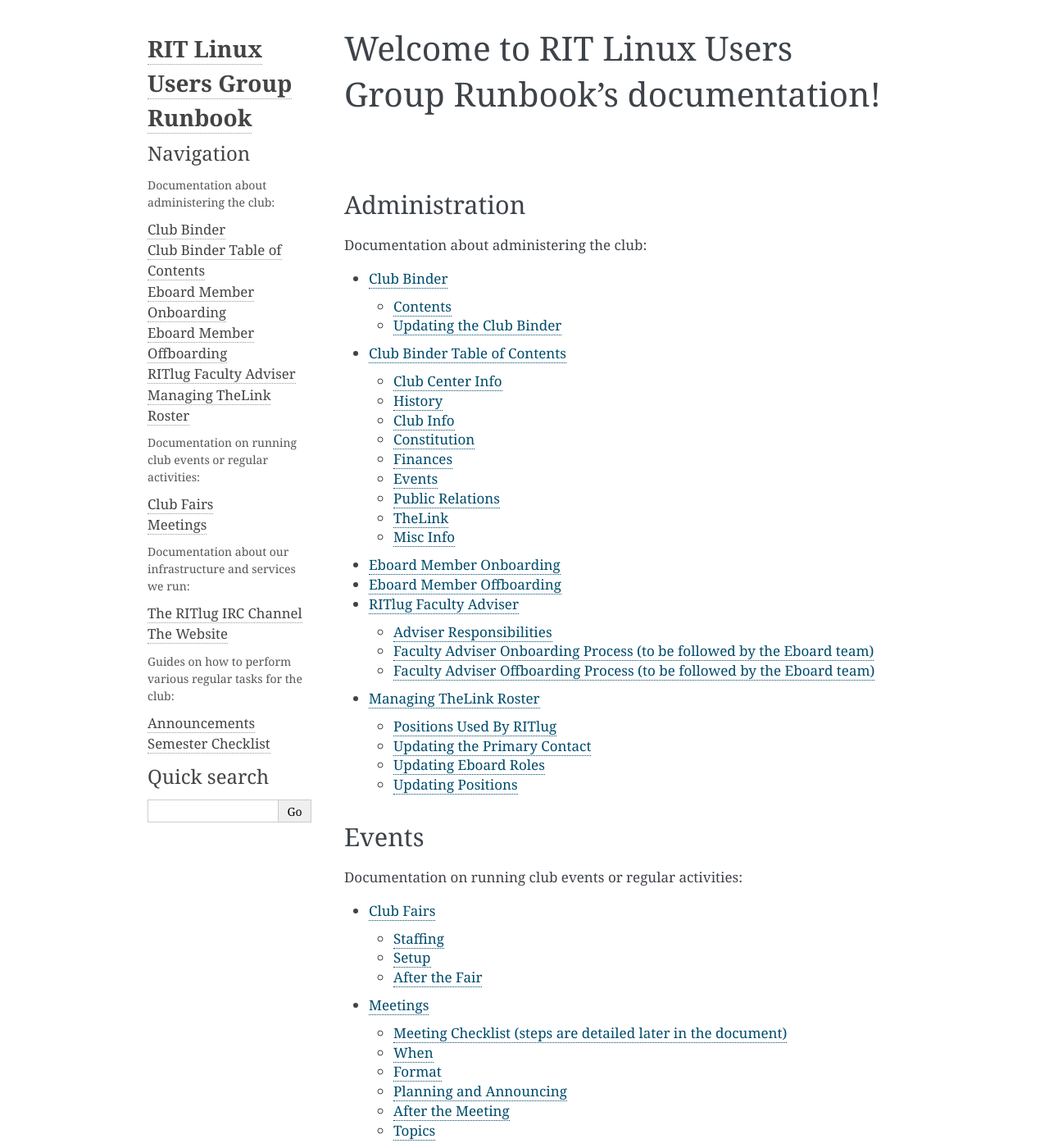
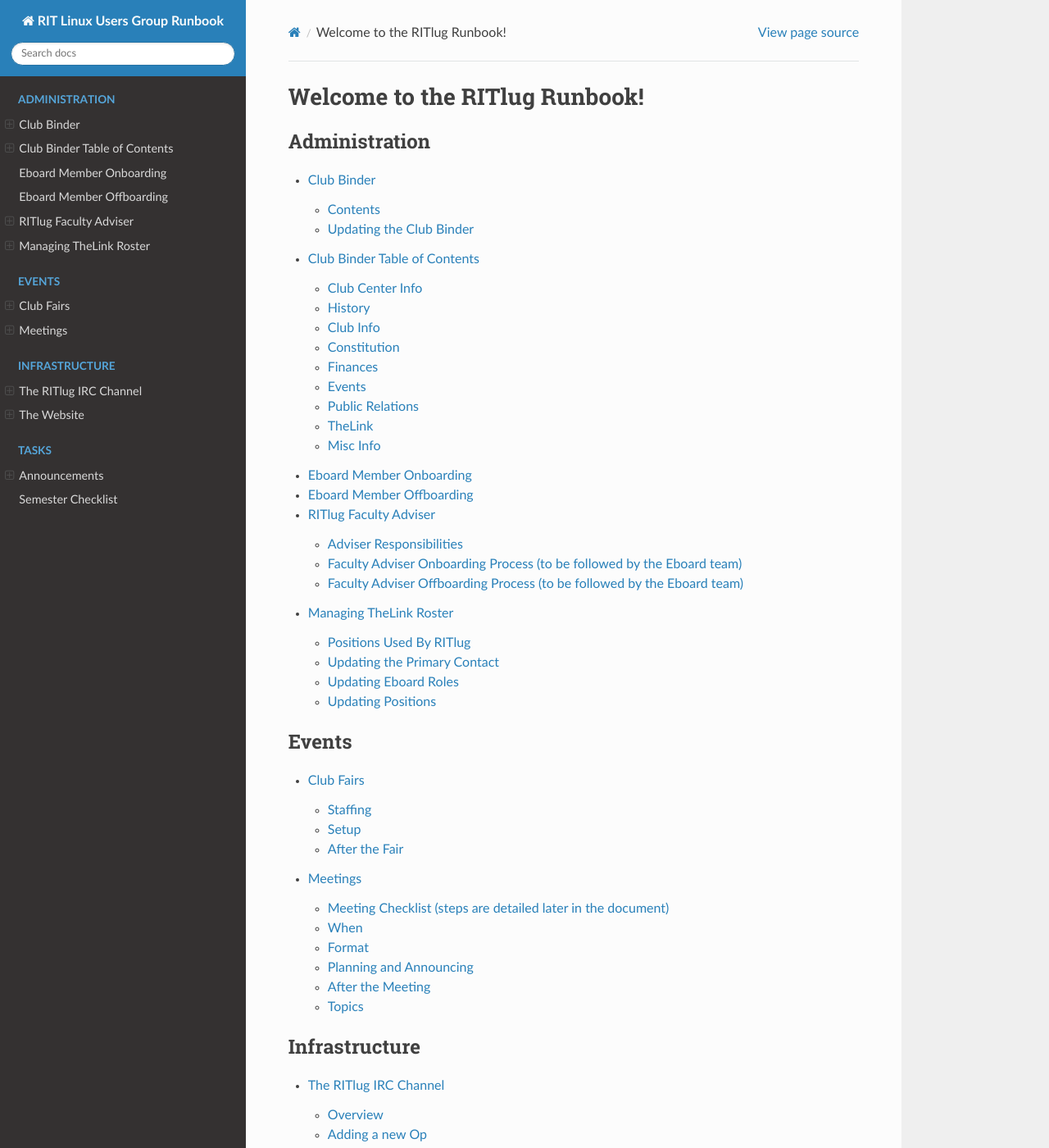
Before and after one commit to RITlug/runbook, a Sphinx documentation site: the page built from docs/index.rst, in a window 1280 px wide and 1400 px high. Shown: the whole window at 82% size. Built offline with Sphinx 7.4.7 and the Read the Docs theme 2.0.0, drawn with Linux system fonts in a browser that asks for light colours; formulas are drawn with MathJax 3; some of the changed text lies outside the part shown.

Commit message:
Improve theme customization, improve index sorting in sidebar

```diff
--- a/docs/conf.py
+++ b/docs/conf.py
@@ -16,10 +16,10 @@
 # If extensions (or modules to document with autodoc) are in another directory,
 # add these directories to sys.path here. If the directory is relative to the
 # documentation root, use os.path.abspath to make it absolute, like shown here.
-#
-# import os
-# import sys
-# sys.path.insert(0, os.path.abspath('.'))
+
+import os
+import sys
+sys.path.insert(0, os.path.abspath('.'))
 
 
 # -- General configuration ------------------------------------------------
@@ -83,7 +83,7 @@
 # The theme to use for HTML and HTML Help pages.  See the documentation for
 # a list of builtin themes.
 #
-html_theme = 'alabaster'
+# html_theme = 'alabaster'
 
 # Theme options are theme-specific and customize the look and feel of a theme
 # further.  For a list of options available for each theme, see the
@@ -101,15 +101,15 @@
 #
 # This is required for the alabaster theme
 # refs: http://alabaster.readthedocs.io/en/latest/installation.html#sidebars
-html_sidebars = {
-    '**': [
-        'about.html',
-        'navigation.html',
-        'relations.html',  # needs 'show_related': True theme option to display
-        'searchbox.html',
-        'donate.html',
-    ]
-}
+#html_sidebars = {
+#    '**': [
+#        'about.html',
+#        'navigation.html',
+#        'relations.html',  # needs 'show_related': True theme option to display
+#        'searchbox.html',
+#        'donate.html',
+#    ]
+#}
 
 
 # -- Options for HTMLHelp output ------------------------------------------
@@ -189,3 +189,18 @@
 
 # A list of files that should not be packed into the epub file.
 epub_exclude_files = ['search.html']
+
+
+# -- Use the RTD Sphinx Theme -------------------------------------------
+
+import sphinx_rtd_theme
+html_theme = "sphinx_rtd_theme"
+html_theme_path = [sphinx_rtd_theme.get_html_theme_path()]
+
+# RTD theme options (see theme.conf for more information)
+html_theme_options = {
+    'canonical_url': "http://runbook.ritlug.com/en/latest/",
+    'collapse_navigation': False,
+    'display_version': False,
+    'navigation_depth': 3,
+}
--- a/docs/index.rst
+++ b/docs/index.rst
@@ -3,51 +3,40 @@
    You can adapt this file completely to your liking, but it should at least
    contain the root `toctree` directive.
 
-Welcome to RIT Linux Users Group Runbook's documentation!
-=========================================================
-
-Administration
---------------
+Welcome to the RITlug Runbook!
+==============================
 
 .. toctree::
-   :maxdepth: 2
-   :caption: Documentation about administering the club:
+    :maxdepth: 2
+    :name: admin
+    :caption: Administration
+    :glob:
 
-   administration/club-binder
-   administration/club-binder-contents
-   administration/eboard-onboarding-offboarding
-   administration/faculty-adviser
-   administration/thelink-roster
-
-Events
-------
+    administration/*
 
 .. toctree::
-   :maxdepth: 2
-   :caption: Documentation on running club events or regular activities:
+    :maxdepth: 2
+    :name: events
+    :caption: Events
+    :glob:
 
-   events/club-fairs
-   events/meetings
-
-Infrastructure
---------------
+    events/*
 
 .. toctree::
-   :maxdepth: 2
-   :caption: Documentation about our infrastructure and services we run:
+    :maxdepth: 2
+    :name: infra
+    :caption: Infrastructure
+    :glob:
 
-   infrastructure/irc-channel
-   infrastructure/website
-
-Tasks
------
+    infrastructure/*
 
 .. toctree::
-   :maxdepth: 2
-   :caption: Guides on how to perform various regular tasks for the club:
+    :maxdepth: 2
+    :name: tasks
+    :caption: Tasks
+    :glob:
 
-   tasks/announcements
-   tasks/semester-checklist
+    tasks/*
 
 
 Indices and tables
--- /dev/null
+++ b/requirements.txt
@@ -0,0 +1,2 @@
+## Theme for Sphinx documentation
+guzzle_sphinx_theme
```
